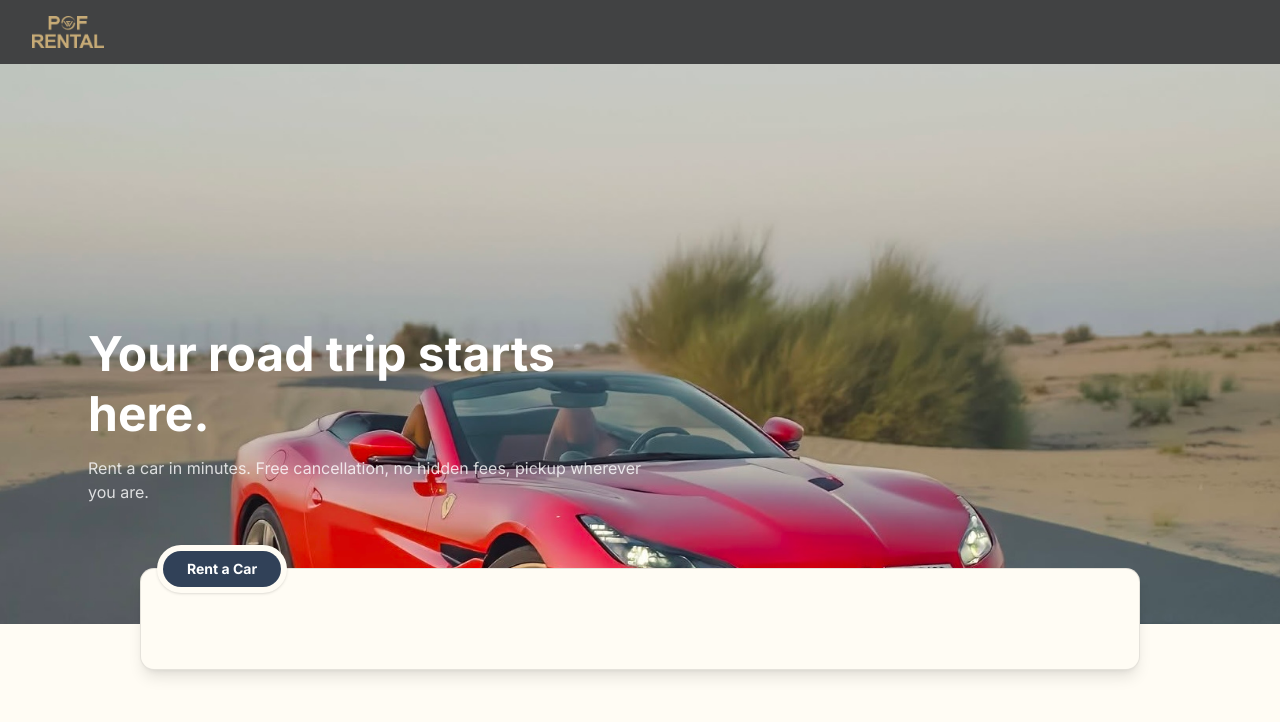
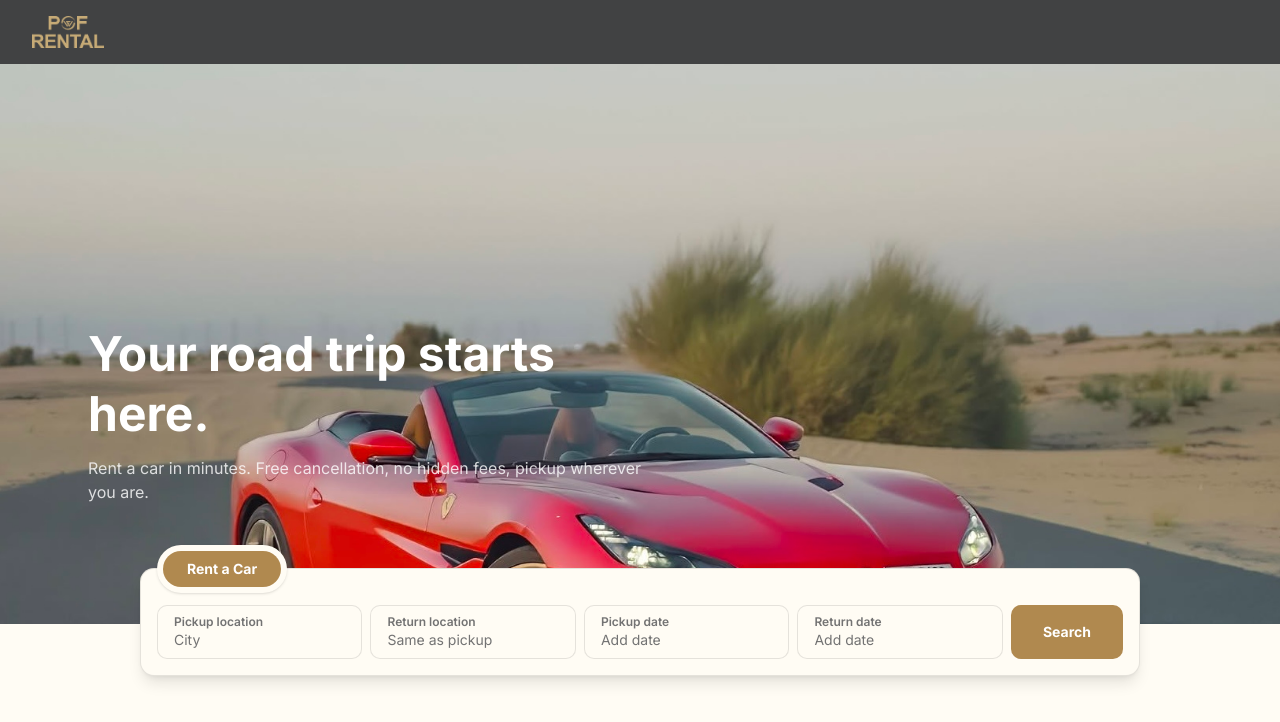
Before and after one commit to scottii333/pof-rental-platform, a Next.js app: page /easytogo in a window 1280 px wide. Shown: the top 722 px of the page. Built offline with nearby package versions, Linux system fonts and the light colour scheme.

Commit message:
feat: enhance HeroSection with interactive search fields and popover content

```diff
--- a/src/components/layout/hero-section.tsx
+++ b/src/components/layout/hero-section.tsx
@@ -1,9 +1,52 @@
+"use client";
+
 import Image from "next/image";
+import { useEffect, useRef, useState } from "react";
+
+const FIELDS = [
+  {
+    key: "pickupLocation",
+    label: "Pickup location",
+    placeholder: "City",
+  },
+  {
+    key: "returnLocation",
+    label: "Return location",
+    placeholder: "Same as pickup",
+  },
+  { key: "pickupDate", label: "Pickup date", placeholder: "Add date" },
+  { key: "returnDate", label: "Return date", placeholder: "Add date" },
+];
 
 const HeroSection = () => {
+  const [open, setOpen] = useState<string | null>(null);
+  const containerRef = useRef<HTMLDivElement>(null);
+
+  useEffect(() => {
+    if (!open) return;
+
+    const handleClick = (e: MouseEvent) => {
+      if (
+        containerRef.current &&
+        !containerRef.current.contains(e.target as Node)
+      ) {
+        setOpen(null);
+      }
+    };
+    const handleKey = (e: KeyboardEvent) => {
+      if (e.key === "Escape") setOpen(null);
+    };
+
+    document.addEventListener("mousedown", handleClick);
+    document.addEventListener("keydown", handleKey);
+    return () => {
+      document.removeEventListener("mousedown", handleClick);
+      document.removeEventListener("keydown", handleKey);
+    };
+  }, [open]);
+
   return (
     <>
-      {" "}
       {/* hero image */}
       <div className="relative h-[70dvh] max-h-[70dvh] w-full overflow-hidden">
         <Image
@@ -28,19 +71,62 @@ const HeroSection = () => {
           </div>
         </div>
       </div>
+
       <div className="relative z-20 -mt-10 w-full px-4 flex justify-center sm:-mt-14">
         <div className="relative w-full max-w-250 rounded-xl border border-black/10 bg-background pt-9 pb-4 px-4 shadow-lg">
           {/* Tab label */}
           <div className="absolute left-4 top-0 -translate-y-1/2">
             <div className="inline-flex items-center rounded-full bg-background p-1.5 shadow">
-              <span className="inline-flex items-center rounded-full bg-slate-700 px-6 py-2 text-sm font-bold text-white">
+              <span className="inline-flex items-center rounded-full bg-[#b0894f] px-6 py-2 text-sm font-bold text-white">
                 Rent a Car
               </span>
             </div>
           </div>
 
-          {/* Search bar  */}
-          <div className="h-12 w-full" />
+          {/* Search bar */}
+          <div
+            ref={containerRef}
+            className="grid grid-cols-1 gap-2 sm:grid-cols-2 lg:grid-cols-[1fr_1fr_1fr_1fr_auto] lg:items-stretch"
+          >
+            {FIELDS.map((field) => (
+              <div key={field.key} className="relative min-w-0">
+                <button
+                  type="button"
+                  onClick={() =>
+                    setOpen((prev) => (prev === field.key ? null : field.key))
+                  }
+                  className={`flex w-full flex-col rounded-lg border bg-background px-4 py-2 text-left transition-colors ${
+                    open === field.key
+                      ? "border-[#b0894f] ring-1 ring-[#b0894f]"
+                      : "border-black/10"
+                  }`}
+                >
+                  <span className="text-xs font-semibold text-muted-foreground">
+                    {field.label}
+                  </span>
+                  <span className="truncate text-sm font-normal text-muted-foreground">
+                    {field.placeholder}
+                  </span>
+                </button>
+
+                {open === field.key && (
+                  <div className="absolute left-0 top-full z-30 mt-2 w-full min-w-64 rounded-lg border border-black/10 bg-background p-4 shadow-lg">
+                    <p className="text-sm font-semibold">{field.label}</p>
+                    <p className="mt-1 text-xs text-muted-foreground">
+                      Popover content for {field.label.toLowerCase()}.
+                    </p>
+                  </div>
+                )}
+              </div>
+            ))}
+
+            <button
+              type="button"
+              className="rounded-lg bg-[#b0894f] px-8 py-3 text-sm font-bold text-white hover:bg-[#9a763f] sm:col-span-2 lg:col-span-1"
+            >
+              Search
+            </button>
+          </div>
         </div>
       </div>
     </>
```
